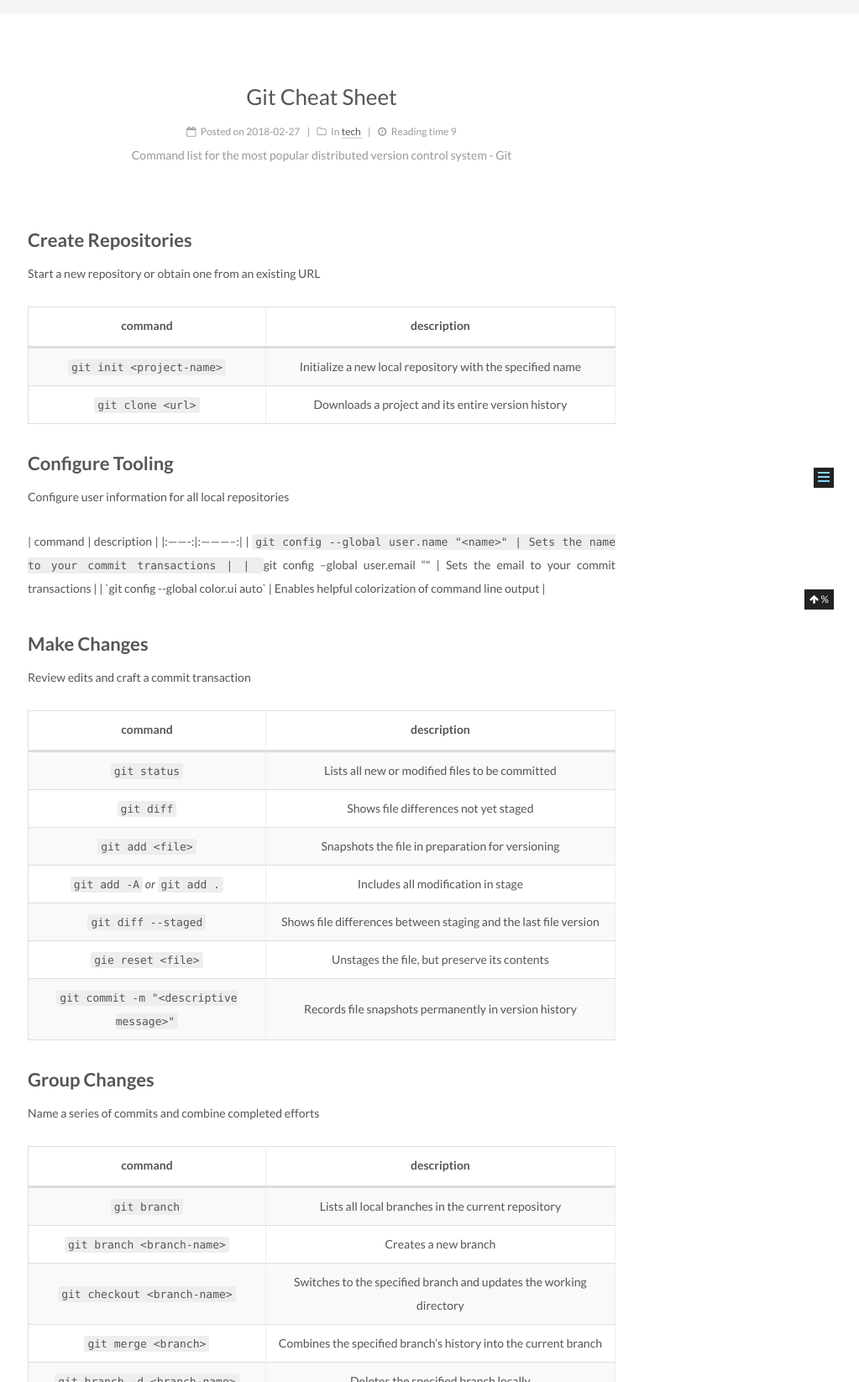
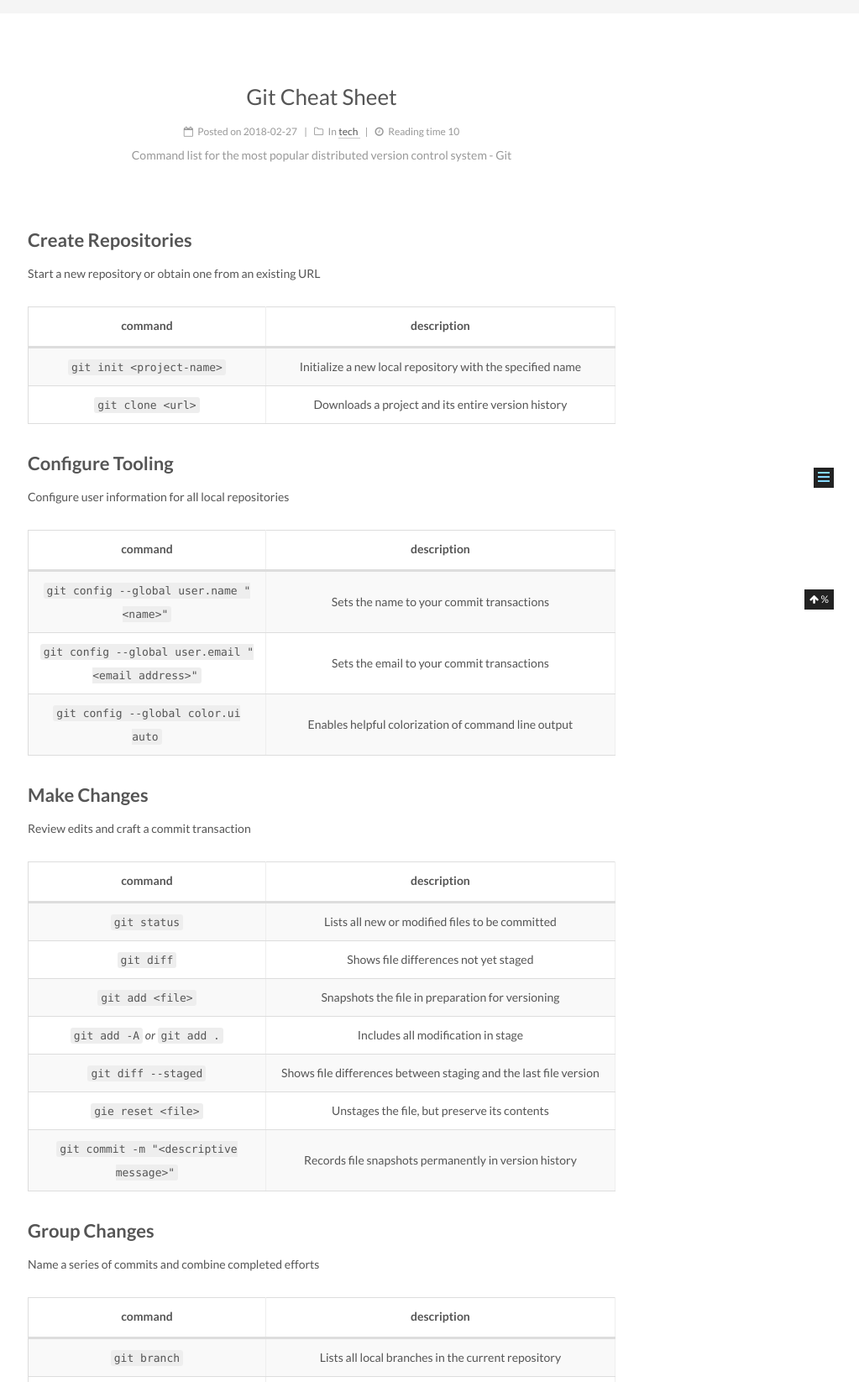
Before and after one commit to pwyq/blog, a Jekyll site: the page built from _posts/2018-02-26-Git-Cheat-Sheet.md, in a window 1280 px wide, cut to the strip 274-1920 px from the top of the page. Shown: the whole strip at 84% size, without its empty margins (257-1280 px from the left). Built offline with Jekyll 4.4.1, drawn with Linux system fonts in a browser that asks for light colours; comment, search, counter and statistics services are not loaded.

Commit message:
Update 2018-02-26-Git-Cheat-Sheet.md

```diff
--- a/_posts/2018-02-26-Git-Cheat-Sheet.md
+++ b/_posts/2018-02-26-Git-Cheat-Sheet.md
@@ -29,8 +29,8 @@
 
 | command | description |
 |:-------:|:-----------:|
-| `git config --global user.name "<name>" | Sets the name to your commit transactions |
-| `git config --global user.email "<email address>" | Sets the email to your commit transactions |
+| `git config --global user.name "<name>"` | Sets the name to your commit transactions |
+| `git config --global user.email "<email address>"` | Sets the email to your commit transactions |
 | `git config --global color.ui auto` | Enables helpful colorization of command line output |
 
 ## Make Changes
```
